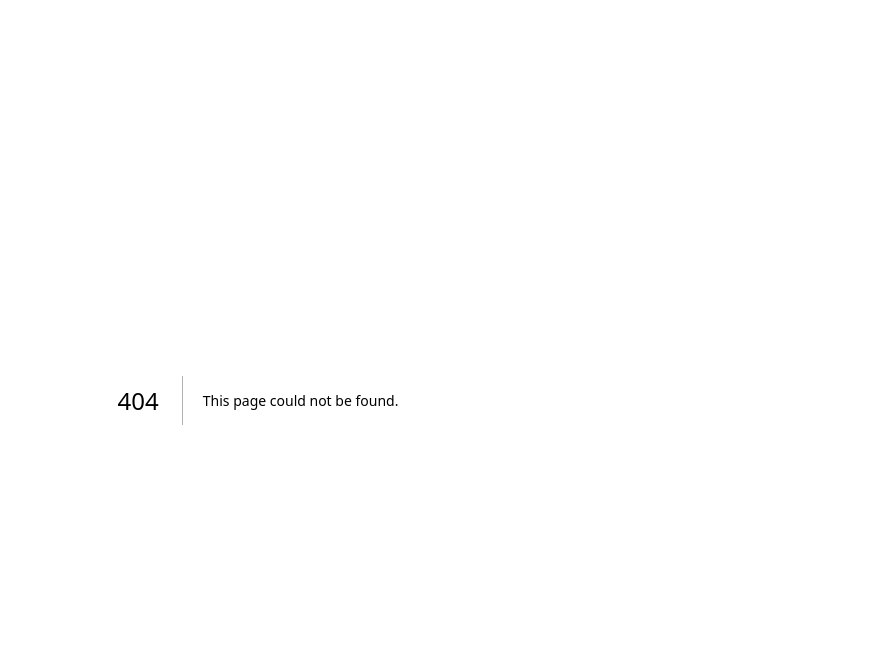
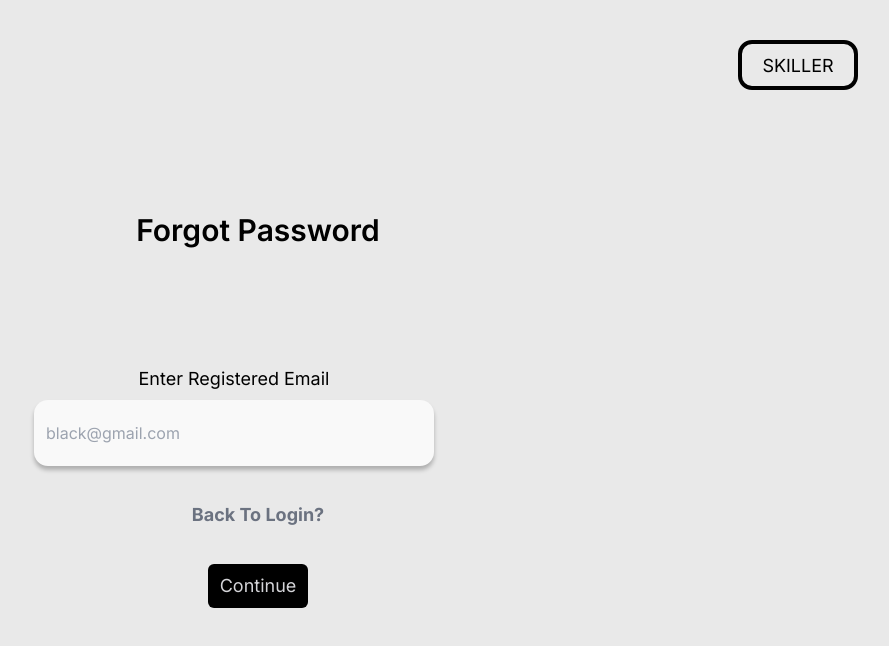
Before and after one commit to marks-eduhub/skiller-frontend, a Next.js app: page /forgotPassword in a window 1280 px wide. Before the commit this address had no page. Shown: the top 646 px of the page, without its empty margins (382-1271 px from the left). Built offline with nearby package versions, Linux system fonts and the light colour scheme.

Commit message:
requested changes made

```diff
--- a/components/ForgotPassword/data.json
+++ b/components/ForgotPassword/data.json
@@ -1,6 +1,6 @@
 {
-
     "forgotPassword":{
-        "title": "Forgot Password"
+        "title": "Forgot Password",
+        "whitelogo": "/logos/whiteLogo.svg"
     }
 }
--- a/components/ForgotPassword/forgotPasswordForm.tsx
+++ b/components/ForgotPassword/forgotPasswordForm.tsx
@@ -1,10 +1,16 @@
 import React from "react";
-import data from "./data.json"
+import data from "./data.json";
+import Image from "@/node_modules/next/image";
 
 export default function ForgotPassword() {
   return (
     <div className="bg-[#E9E9E9] h-screen w-full flex flex-col justify-center items-center relative">
       <div className="flex flex-col items-center max-w-md w-full">
+      <button className="rounded-[14px] border-4 border-solid border-black text-black text-[18px] w-[120px] h-[50px] mt-10 absolute top-0 right-10">
+          SKILLER
+      </button>
+
+
         <h2 className="font-[600] text-[30px] mt-[1rem] mb-20">
           {data.forgotPassword.title}
         </h2>
@@ -12,7 +18,9 @@ export default function ForgotPassword() {
           {/* email */}
           <div className="flex flex-row gap-[1.5rem] w-full">
             <div className="flex flex-col items-start">
-            <div className="text-[18px] mx-auto mb-2">Enter Registered Email</div>
+              <div className="text-[18px] mx-auto mb-2">
+                Enter Registered Email
+              </div>
               <input
                 placeholder="black@gmail.com"
                 type="text"
@@ -20,7 +28,9 @@ export default function ForgotPassword() {
               />
             </div>
           </div>
-          <div className="font-bold text-gray-500 text-lg mx-auto">Back To Login?</div>
+          <div className="font-bold text-gray-500 text-lg mx-auto">
+            Back To Login?
+          </div>
 
           <button
             type="button"
--- a/components/authDrawer/data.json
+++ b/components/authDrawer/data.json
@@ -8,9 +8,5 @@
   "registerAction": {
     "text": "Register",
     "link": "/auth/register"
-  },
-  "forgotPasswordAction":{
-    "text": "Forgot Password",
-    "link": "/auth/forgotpassword"
   }
 }
```
Also changed, not shown: app/forgotPassword/page.tsx (renamed from app/auth/forgotpassword/page.tsx), public/logos/whiteLogo.svg (added).
